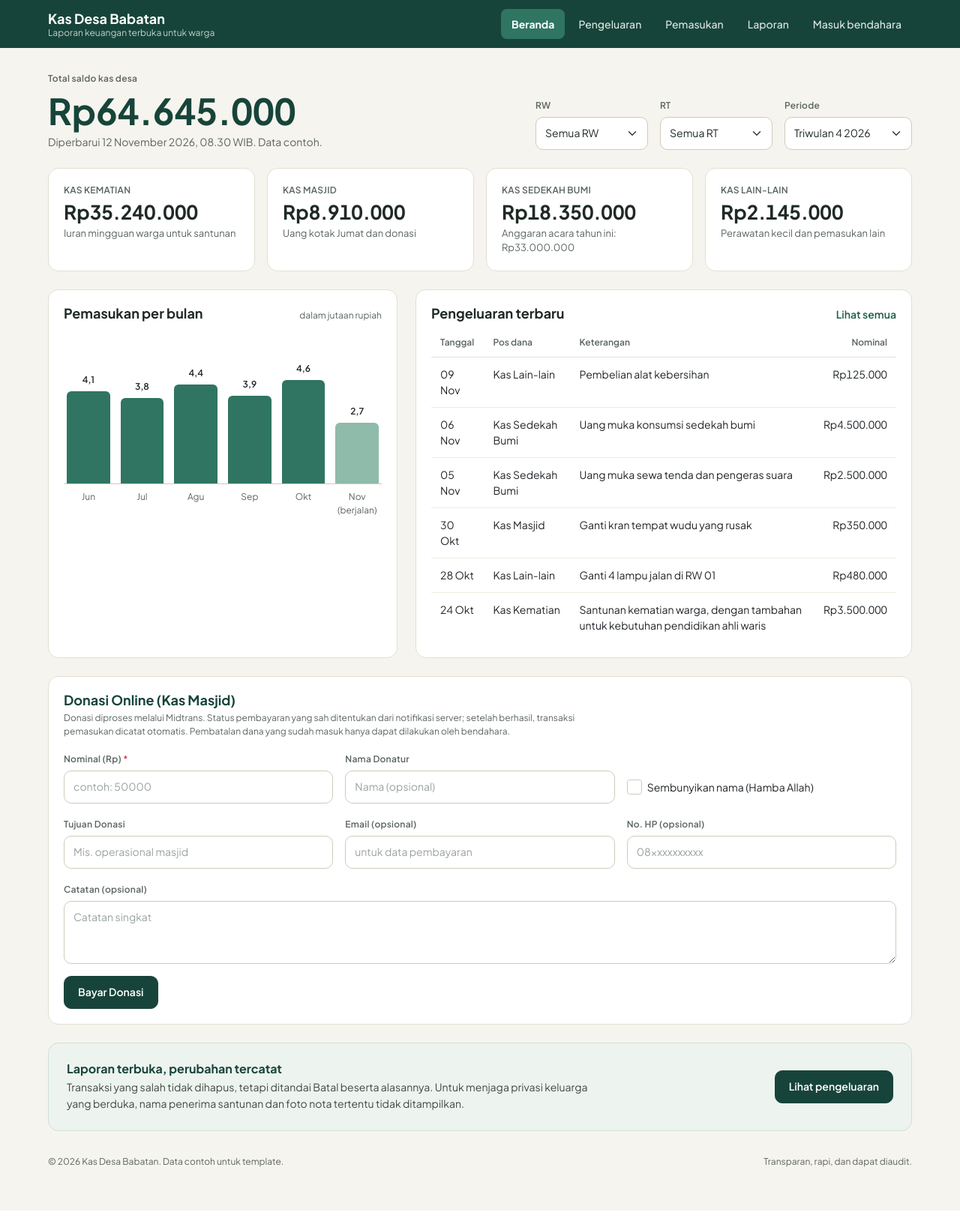
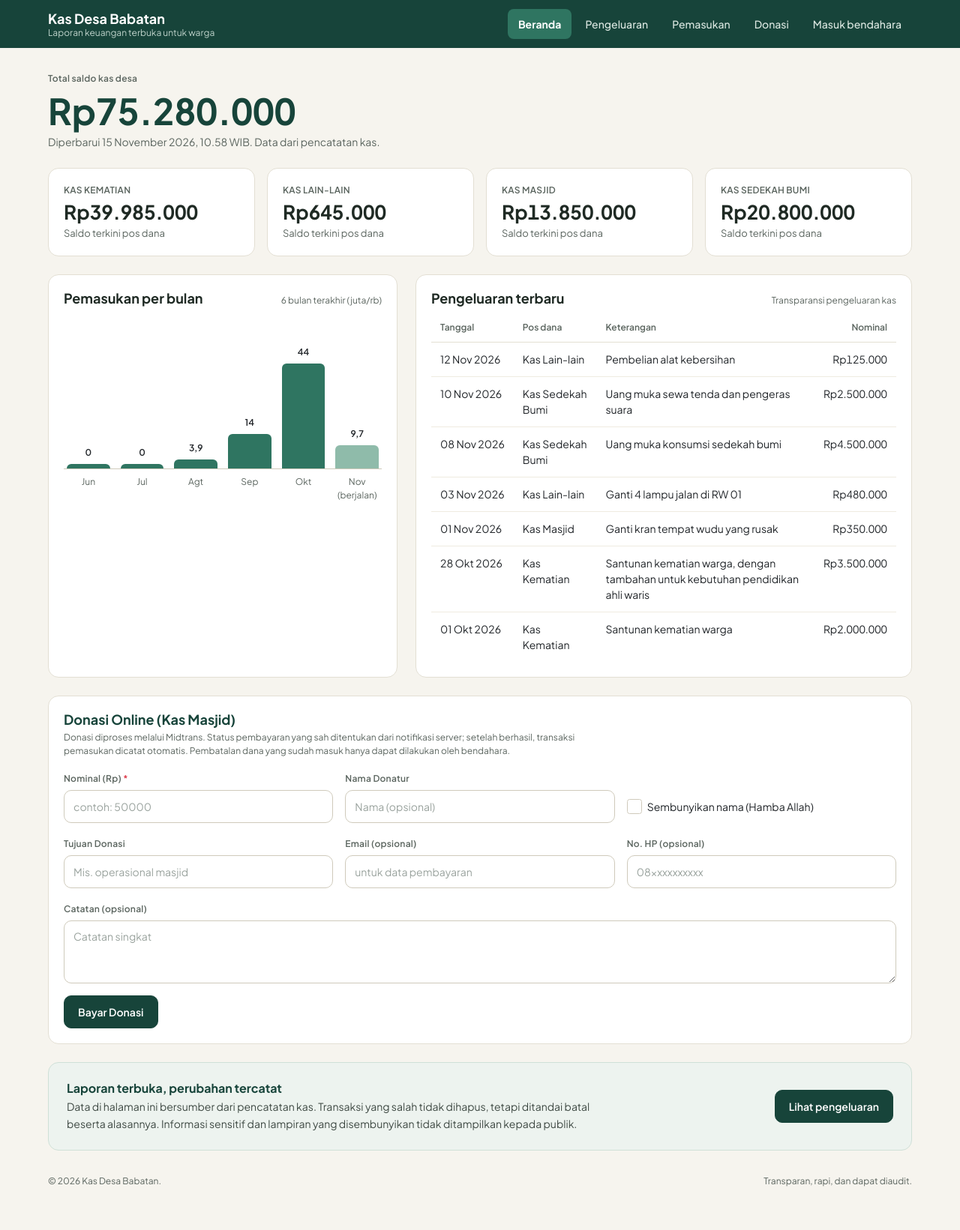
Before and after one commit to ekaf08/sikatan, a Laravel app: page / in a window 1280 px wide. Shown: the whole page at 75% size. Before the commit the page ends 1615 px from the top, so only its background shows below. Run offline with Laravel 12, Linux system fonts and the light colour scheme; data comes from the database, SQL or seed files in the repository; tables that the repository leaves empty hold one stand-in row (values such as "Sample post"); parts of the project's set-up code (start-up, migrations or seed data) failed here and were passed over.

Commit message:
feat: implement BerandaPublikController and update home view for public dashboard

```diff
--- /dev/null
+++ b/app/Http/Controllers/BerandaPublikController.php
@@ -0,0 +1,125 @@
+<?php
+
+namespace App\Http\Controllers;
+
+use App\Models\Transaksi;
+use App\Services\SaldoDana;
+use Illuminate\Support\Carbon;
+use Illuminate\View\View;
+
+class BerandaPublikController extends Controller
+{
+    public function __construct(private readonly SaldoDana $saldoDana) {}
+
+    public function index(): View
+    {
+        $posDana = $this->saldoDana->semua();
+        $totalSaldo = (float) $posDana->sum(fn ($pos) => (float) $pos->getAttribute('saldo_terkini'));
+
+        $terakhir = Transaksi::query()
+            ->where('status', 'aktif')
+            ->orderByDesc('updated_at')
+            ->orderByDesc('id')
+            ->first();
+        $terakhirDiperbarui = $terakhir?->updated_at
+            ? $terakhir->updated_at->copy()->locale('id')->translatedFormat('d F Y, H.i')
+            : null;
+
+        $pengeluaranTerbaru = Transaksi::query()
+            ->with(['posDana', 'kategori', 'acara', 'lampiran'])
+            ->where('jenis', 'keluar')
+            ->where('status', 'aktif')
+            ->orderByDesc('tanggal')
+            ->orderByDesc('id')
+            ->limit(30)
+            ->get()
+            ->map(fn (Transaksi $t) => [
+                'tanggal' => $t->tanggal ? $t->tanggal->copy()->locale('id')->translatedFormat('d M Y') : '-',
+                'pos' => $t->posDana?->nama ?? '-',
+                'keterangan' => $this->keteranganPublik($t),
+                'nominal' => (float) $t->nominal,
+                'lampiran' => $this->lampiranPublik($t),
+            ]);
+
+        $pemasukanBulanan = $this->pemasukanBulanan();
+
+        return view('fo.home', [
+            'posDana' => $posDana,
+            'totalSaldo' => $totalSaldo,
+            'terakhirDiperbarui' => $terakhirDiperbarui,
+            'pengeluaranTerbaru' => $pengeluaranTerbaru,
+            'pemasukanBulanan' => $pemasukanBulanan,
+        ]);
+    }
+
+    private function keteranganPublik(Transaksi $t): string
+    {
+        $publik = trim((string) $t->catatan_publik);
+        if ($publik !== '' && $publik !== '-') {
+            return $publik;
+        }
+
+        $bagian = array_filter([
+            $t->kategori?->nama,
+            $t->acara?->nama,
+        ]);
+
+        return $bagian !== [] ? implode(' · ', $bagian) : 'Pengeluaran';
+    }
+
+    private function lampiranPublik(Transaksi $t): array
+    {
+        if ($t->sembunyikan_lampiran) {
+            return [];
+        }
+
+        return $t->lampiran
+            ->filter(fn ($l) => (bool) $l->tampil_publik)
+            ->map(fn ($l) => asset('storage/'.$l->lokasi_berkas))
+            ->values()
+            ->all();
+    }
+
+    private function pemasukanBulanan(): array
+    {
+        $periode = collect(range(5, 0))->map(fn (int $i) => now()->subMonths($i)->startOfMonth());
+        $data = $periode->map(function (Carbon $bulan) {
+            $total = (float) Transaksi::query()
+                ->where('jenis', 'masuk')
+                ->where('status', 'aktif')
+                ->whereYear('tanggal', $bulan->year)
+                ->whereMonth('tanggal', $bulan->month)
+                ->sum('nominal');
+
+            return [
+                'label' => $bulan->copy()->locale('id')->translatedFormat('M'),
+                'total' => $total,
+                'berjalan' => $bulan->isSameMonth(now()),
+            ];
+        })->values()->all();
+
+        $max = max(1.0, (float) collect($data)->max('total'));
+        foreach ($data as &$row) {
+            $row['tinggi'] = $row['total'] > 0 ? max(12, (int) round(($row['total'] / $max) * 140)) : 6;
+            $row['tampil'] = $this->formatJutaan($row['total']);
+        }
+
+        return $data;
+    }
+
+    private function formatJutaan(float $nilai): string
+    {
+        if ($nilai >= 1000000) {
+            $juta = $nilai / 1000000;
+            $teks = number_format($juta, $juta >= 10 ? 0 : 1, ',', '.');
+            return rtrim(rtrim($teks, '0'), ',');
+        }
+        if ($nilai >= 1000) {
+            return number_format($nilai / 1000, 0, ',', '.').'rb';
+        }
+        if ($nilai <= 0) {
+            return '0';
+        }
+        return number_format($nilai, 0, ',', '.');
+    }
+}
--- a/resources/views/fo/home.blade.php
+++ b/resources/views/fo/home.blade.php
@@ -24,10 +24,9 @@
 
                 <nav class="public-nav" aria-label="Navigasi publik">
                     <a class="active" href="{{ route('publik') }}" aria-current="page">Beranda</a>
-                    {{-- TODO: halaman publik Pengeluaran / Pemasukan / Laporan --}}
-                    <a href="#">Pengeluaran</a>
-                    <a href="#">Pemasukan</a>
-                    <a href="#">Laporan</a>
+                    <a href="#pengeluaran">Pengeluaran</a>
+                    <a href="#pemasukan">Pemasukan</a>
+                    <a href="#donasi">Donasi</a>
                     <a href="{{ route('login') }}">Masuk bendahara</a>
                 </nav>
             </div>
@@ -37,130 +36,67 @@
             <section class="d-flex flex-wrap align-items-end justify-content-between gap-4 mb-4">
                 <div>
                     <span class="lbl mb-2">Total saldo kas desa</span>
-                    <h1 class="saldo-value">Rp64.645.000</h1>
-                    <p class="page-subtitle mt-1">Diperbarui 12 November 2026, 08.30 WIB. Data contoh.</p>
-                </div>
-
-                <div class="d-flex flex-wrap gap-3">
-                    <div>
-                        <label class="form-label-app" for="publikRw">RW</label>
-                        <select class="form-select" id="publikRw" style="min-width:150px">
-                            <option>Semua RW</option>
-                            <option>RW 01</option>
-                            <option>RW 02</option>
-                        </select>
-                    </div>
-                    <div>
-                        <label class="form-label-app" for="publikRt">RT</label>
-                        <select class="form-select" id="publikRt" style="min-width:150px">
-                            <option>Semua RT</option>
-                            <option>RT 01</option>
-                            <option>RT 02</option>
-                        </select>
-                    </div>
-                    <div>
-                        <label class="form-label-app" for="publikPeriode">Periode</label>
-                        <select class="form-select" id="publikPeriode" style="min-width:170px">
-                            <option>Triwulan 4 2026</option>
-                            <option>Triwulan 3 2026</option>
-                            <option>Tahun 2026</option>
-                        </select>
-                    </div>
+                    <h1 class="saldo-value">Rp{{ number_format($totalSaldo, 0, ',', '.') }}</h1>
+                    <p class="page-subtitle mt-1">
+                        @if ($terakhirDiperbarui)
+                            Diperbarui {{ $terakhirDiperbarui }} WIB. Data dari pencatatan kas.
+                        @else
+                            Belum ada data transaksi tercatat.
+                        @endif
+                    </p>
                 </div>
             </section>
 
             <div class="row row-cols-1 row-cols-sm-2 row-cols-xl-4 g-3 mb-4">
-                <div class="col">
-                    <div class="card h-100">
-                        <div class="card-body d-flex flex-column gap-1">
-                            <span class="stat-label">Kas kematian</span>
-                            <span class="stat-value">Rp35.240.000</span>
-                            <span class="stat-sub">Iuran mingguan warga untuk santunan</span>
+                @forelse ($posDana as $pos)
+                    <div class="col">
+                        <div class="card h-100">
+                            <div class="card-body d-flex flex-column gap-1">
+                                <span class="stat-label">{{ $pos->nama }}</span>
+                                <span class="stat-value">Rp{{ number_format((float) $pos->saldo_terkini, 0, ',', '.') }}</span>
+                                <span class="stat-sub">Saldo terkini pos dana</span>
+                            </div>
                         </div>
                     </div>
-                </div>
-                <div class="col">
-                    <div class="card h-100">
-                        <div class="card-body d-flex flex-column gap-1">
-                            <span class="stat-label">Kas masjid</span>
-                            <span class="stat-value">Rp8.910.000</span>
-                            <span class="stat-sub">Uang kotak Jumat dan donasi</span>
-                        </div>
+                @empty
+                    <div class="col-12">
+                        <div class="card"><div class="card-body hint">Belum ada data pos dana.</div></div>
                     </div>
-                </div>
-                <div class="col">
-                    <div class="card h-100">
-                        <div class="card-body d-flex flex-column gap-1">
-                            <span class="stat-label">Kas sedekah bumi</span>
-                            <span class="stat-value">Rp18.350.000</span>
-                            <span class="stat-sub">Anggaran acara tahun ini: Rp33.000.000</span>
-                        </div>
-                    </div>
-                </div>
-                <div class="col">
-                    <div class="card h-100">
-                        <div class="card-body d-flex flex-column gap-1">
-                            <span class="stat-label">Kas lain-lain</span>
-                            <span class="stat-value">Rp2.145.000</span>
-                            <span class="stat-sub">Perawatan kecil dan pemasukan lain</span>
-                        </div>
-                    </div>
-                </div>
+                @endforelse
             </div>
 
-            <div class="row g-4 mb-4">
+            <div class="row g-4 mb-4" id="pemasukan">
                 <div class="col-12 col-xl-5">
                     <div class="card h-100">
                         <div class="card-body">
                             <div class="d-flex justify-content-between align-items-baseline gap-2 mb-3">
                                 <h2 class="section-title">Pemasukan per bulan</h2>
-                                <span class="hint">dalam jutaan rupiah</span>
+                                <span class="hint">6 bulan terakhir (juta/rb)</span>
                             </div>
 
                             <div class="chart">
-                                <div class="chart-col">
-                                    <span>4,1</span>
-                                    <div class="chart-bar" style="height:123px"></div>
-                                </div>
-                                <div class="chart-col">
-                                    <span>3,8</span>
-                                    <div class="chart-bar" style="height:114px"></div>
-                                </div>
-                                <div class="chart-col">
-                                    <span>4,4</span>
-                                    <div class="chart-bar" style="height:132px"></div>
-                                </div>
-                                <div class="chart-col">
-                                    <span>3,9</span>
-                                    <div class="chart-bar" style="height:117px"></div>
-                                </div>
-                                <div class="chart-col">
-                                    <span>4,6</span>
-                                    <div class="chart-bar" style="height:138px"></div>
-                                </div>
-                                <div class="chart-col">
-                                    <span>2,7</span>
-                                    <div class="chart-bar is-current" style="height:81px"></div>
-                                </div>
+                                @foreach ($pemasukanBulanan as $item)
+                                    <div class="chart-col">
+                                        <span>{{ $item['tampil'] }}</span>
+                                        <div class="chart-bar {{ $item['berjalan'] ? 'is-current' : '' }}" style="height:{{ $item['tinggi'] }}px" title="Rp{{ number_format($item['total'], 0, ',', '.') }}"></div>
+                                    </div>
+                                @endforeach
                             </div>
                             <div class="chart-labels mt-2">
-                                <span>Jun</span>
-                                <span>Jul</span>
-                                <span>Agu</span>
-                                <span>Sep</span>
-                                <span>Okt</span>
-                                <span>Nov (berjalan)</span>
+                                @foreach ($pemasukanBulanan as $item)
+                                    <span>{{ $item['label'] }}{{ $item['berjalan'] ? ' (berjalan)' : '' }}</span>
+                                @endforeach
                             </div>
                         </div>
                     </div>
                 </div>
 
-                <div class="col-12 col-xl-7">
+                <div class="col-12 col-xl-7" id="pengeluaran">
                     <div class="card h-100">
                         <div class="card-body">
                             <div class="d-flex justify-content-between align-items-baseline gap-2 mb-2">
                                 <h2 class="section-title">Pengeluaran terbaru</h2>
-                                <a class="link-app" href="#">Lihat semua</a>
+                                <span class="hint">Transparansi pengeluaran kas</span>
                             </div>
                             <div class="table-responsive">
                                 <table class="table-app">
@@ -173,43 +109,32 @@
                                         </tr>
                                     </thead>
                                     <tbody>
-                                        <tr>
-                                            <td>09 Nov</td>
-                                            <td>Kas Lain-lain</td>
-                                            <td>Pembelian alat kebersihan</td>
-                                            <td class="num">Rp125.000</td>
-                                        </tr>
-                                        <tr>
-                                            <td>06 Nov</td>
-                                            <td>Kas Sedekah Bumi</td>
-                                            <td>Uang muka konsumsi sedekah bumi</td>
-                                            <td class="num">Rp4.500.000</td>
-                                        </tr>
-                                        <tr>
-                                            <td>05 Nov</td>
-                                            <td>Kas Sedekah Bumi</td>
-                                            <td>Uang muka sewa tenda dan pengeras suara</td>
-                                            <td class="num">Rp2.500.000</td>
-                                        </tr>
-                                        <tr>
-                                            <td>30 Okt</td>
-                                            <td>Kas Masjid</td>
-                                            <td>Ganti kran tempat wudu yang rusak</td>
-                                            <td class="num">Rp350.000</td>
-                                        </tr>
-                                        <tr>
-                                            <td>28 Okt</td>
-                                            <td>Kas Lain-lain</td>
-                                            <td>Ganti 4 lampu jalan di RW 01</td>
-                                            <td class="num">Rp480.000</td>
-                                        </tr>
-                                        <tr>
-                                            <td>24 Okt</td>
-                                            <td>Kas Kematian</td>
-                                            <td>Santunan kematian warga, dengan tambahan untuk kebutuhan pendidikan ahli
-                                                waris</td>
-                                            <td class="num">Rp3.500.000</td>
-                                        </tr>
+                                        @forelse ($pengeluaranTerbaru as $item)
+                                            <tr>
+                                                <td style="white-space:nowrap">{{ $item['tanggal'] }}</td>
+                                                <td>{{ $item['pos'] }}</td>
+                                                <td>
+                                                    <div>{{ $item['keterangan'] }}</div>
+                                                    @if (!empty($item['lampiran']))
+                                                        <div class="d-flex flex-wrap gap-1 mt-1">
+                                                            @foreach (array_slice($item['lampiran'], 0, 3) as $url)
+                                                                <a href="{{ $url }}" target="_blank" rel="noopener" title="Lihat bukti">
+                                                                    <img src="{{ $url }}" alt="Bukti" style="width:36px;height:36px;object-fit:cover;border-radius:.35rem;border:1px solid rgba(0,0,0,.12)">
+                                                                </a>
+                                                            @endforeach
+                                                            @if (count($item['lampiran']) > 3)
+                                                                <span class="hint">+{{ count($item['lampiran']) - 3 }}</span>
+                                                            @endif
+                                                        </div>
+                                                    @endif
+                                                </td>
+                                                <td class="num">Rp{{ number_format($item['nominal'], 0, ',', '.') }}</td>
+                                            </tr>
+                                        @empty
+                                            <tr>
+                                                <td colspan="4" class="text-center hint py-4">Belum ada data pengeluaran tercatat.</td>
+                                            </tr>
+                                        @endforelse
                                     </tbody>
                                 </table>
                             </div>
@@ -274,18 +199,16 @@
 
             <div class="soft-panel p-4 d-flex flex-wrap align-items-center justify-content-between gap-3">
                 <div style="max-width:720px">
-                    <h2 class="section-title" style="font-size:16px;color:#17443a">Laporan terbuka, perubahan tercatat
-                    </h2>
+                    <h2 class="section-title" style="font-size:16px;color:#17443a">Laporan terbuka, perubahan tercatat</h2>
                     <p class="mt-1" style="font-size:14px;line-height:1.6;color:#3f4a44">
-                        Transaksi yang salah tidak dihapus, tetapi ditandai Batal beserta alasannya. Untuk menjaga
-                        privasi keluarga yang berduka, nama penerima santunan dan foto nota tertentu tidak ditampilkan.
+                        Data di halaman ini bersumber dari pencatatan kas. Transaksi yang salah tidak dihapus, tetapi ditandai batal beserta alasannya. Informasi sensitif dan lampiran yang disembunyikan tidak ditampilkan kepada publik.
                     </p>
                 </div>
-                <a class="btn btn-brand" href="#">Lihat pengeluaran</a>
+                <a class="btn btn-brand" href="#pengeluaran">Lihat pengeluaran</a>
             </div>
 
             <footer class="d-flex flex-wrap justify-content-between gap-2 py-4 mt-2 hint">
-                <span>&copy; 2026 Kas Desa Babatan. Data contoh untuk template.</span>
+                <span>&copy; {{ date('Y') }} Kas Desa Babatan.</span>
                 <span>Transparan, rapi, dan dapat diaudit.</span>
             </footer>
         </main>
--- a/routes/web.php
+++ b/routes/web.php
@@ -15,12 +15,13 @@ use App\Http\Controllers\Admin\TransaksiController;
 use App\Http\Controllers\Admin\WilayahController;
 use App\Http\Controllers\Auth\GantiPasswordController;
 use App\Http\Controllers\AuthController;
+use App\Http\Controllers\BerandaPublikController;
 use App\Http\Controllers\PembayaranPublikController;
 use App\Http\Controllers\Webhook\MidtransWebhookController;
 use Illuminate\Support\Facades\Route;
 
 // Beranda publik (tanpa login)
-Route::view('/', 'fo.home')->name('publik');
+Route::get('/', [BerandaPublikController::class, 'index'])->name('publik');
 
 // Donasi publik & webhook Midtrans (tanpa login, webhook tanpa CSRF - dikecualikan di bootstrap/app.php)
 Route::post('/donasi/bayar', [PembayaranPublikController::class, 'buat'])
```
Also changed, not shown: 1 other file.
